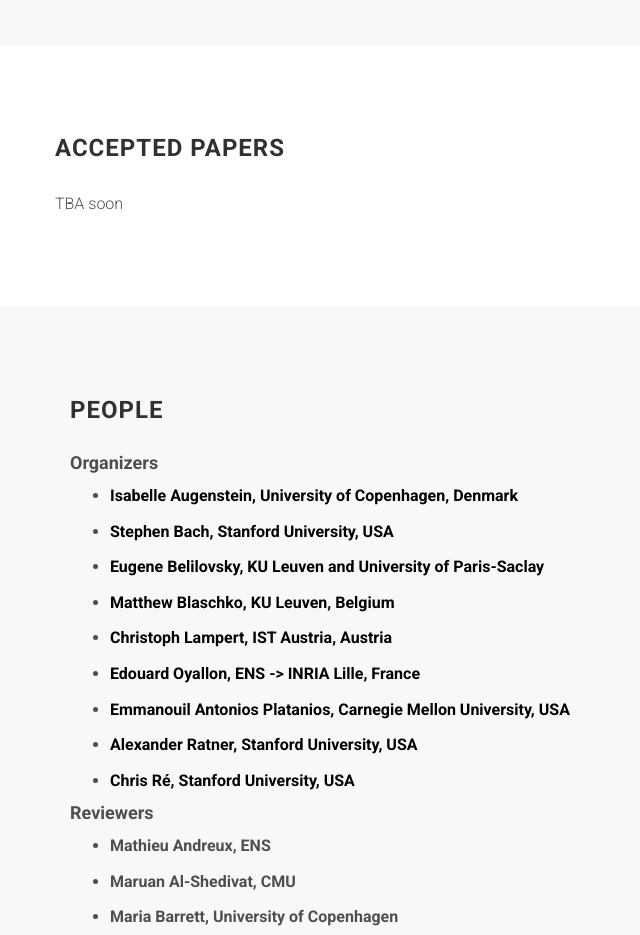
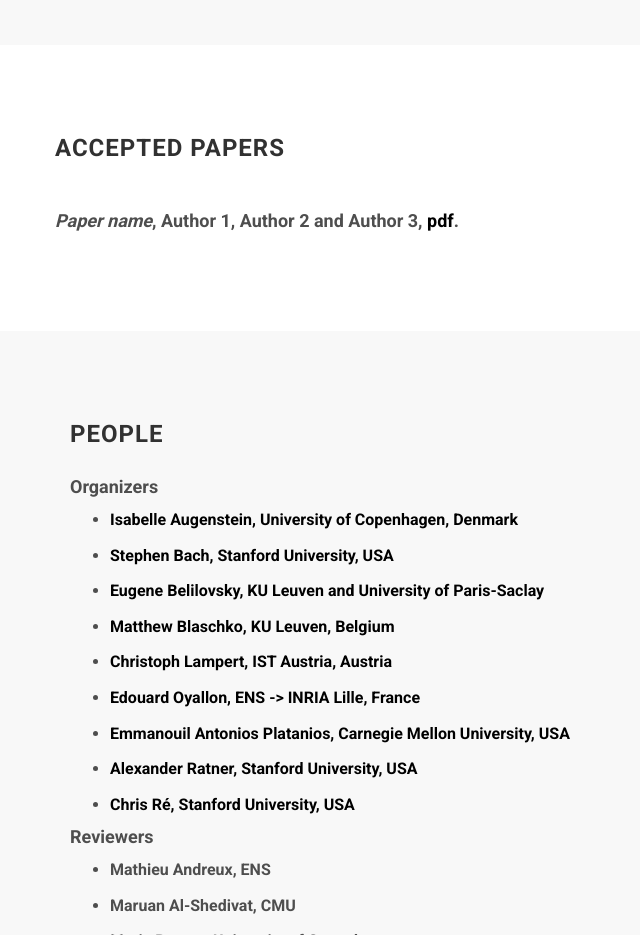
Before and after one commit to lld-workshop/lld-workshop.github.io, a website: page index.html in a window 1280 px wide. Shown: the part 5580-6515 px from the top of the page, without its empty margins (0-640 px from the left). Drawn offline with Linux system fonts and the light colour scheme; files whose address does not match are found by name.

Commit message:
adding paper

```diff
--- a/index.html
+++ b/index.html
@@ -447,8 +447,10 @@
         <div class="container">
             <div class="row">
                     <h3 class="section-title">Accepted papers</h3>
-TBA soon
-
+<h4>
+<br><i>Paper name</i>, Author 1, Author 2 and Author 3, <a href="#">pdf</a>.
+<br>
+</h4>
             </div>
 </div>
 
```
